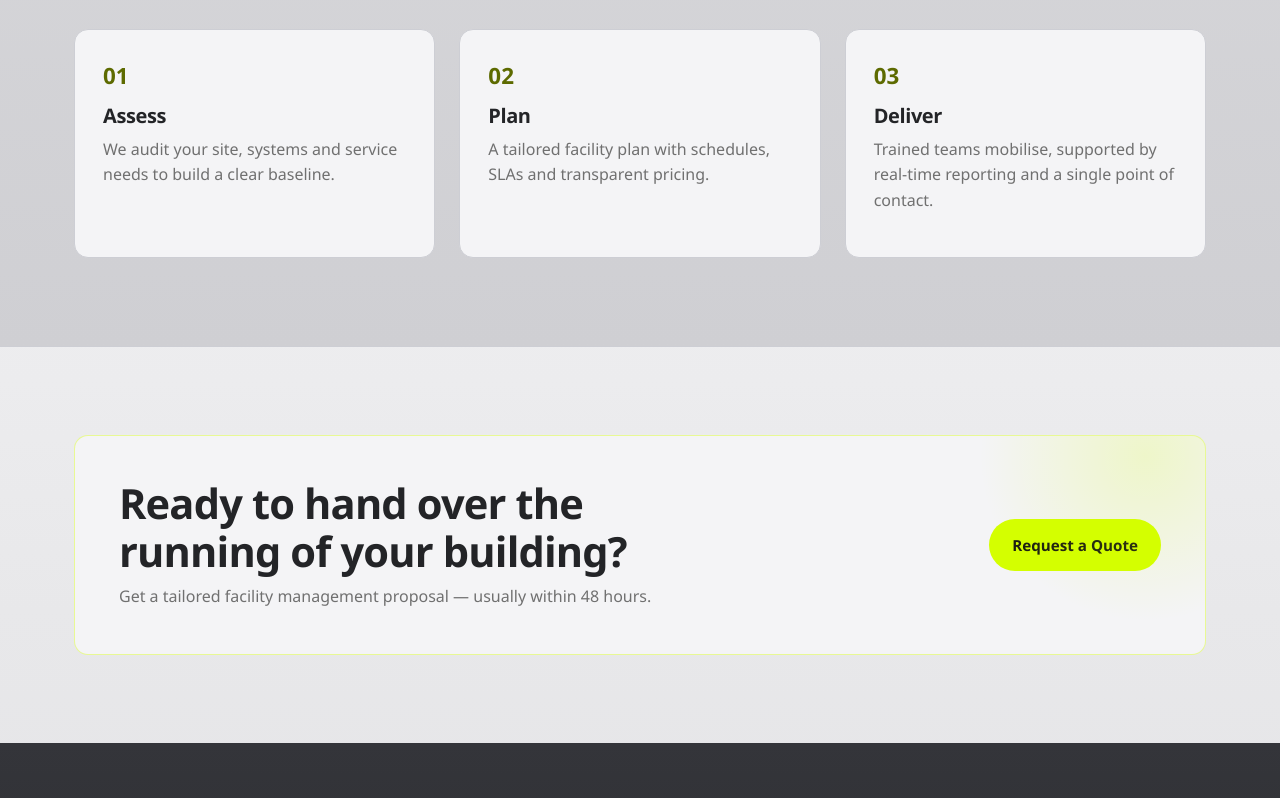
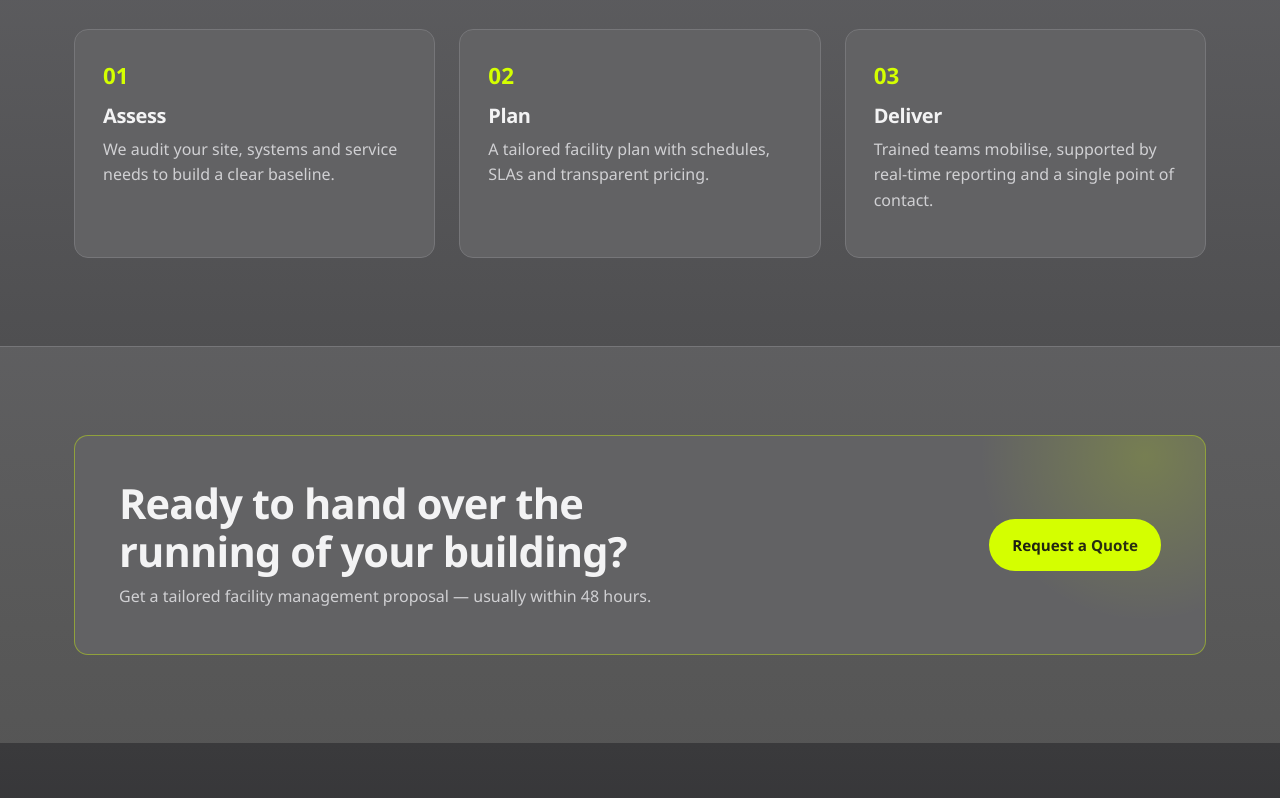
Before and after one commit to jasna18/facility-management, a Nuxt app in the folder frontend/: page / in a window 1280 px wide. Shown: the part 2078-2876 px from the top of the page. Built offline with nearby package versions, Linux system fonts and the light colour scheme.

Commit message:
Set #585858 as main color; re-layer grey shades

```diff
--- a/frontend/assets/css/main.css
+++ b/frontend/assets/css/main.css
@@ -4,27 +4,27 @@
    ===================================================================== */
 
 :root {
-  /* Surfaces — luxurious light gray */
-  --bg: #e8e8ea;
-  --surface: #f4f4f6;
-  --surface-2: #dcdce1;
-  --border: #cdced4;
+  /* Surfaces — gray, main color #585858 */
+  --bg: #585858;            /* MAIN color */
+  --surface: #626264;       /* cards — a touch lighter */
+  --surface-2: #6e6f72;     /* raised surfaces */
+  --border: #767679;
 
-  /* Gray scale — anchored on #707070 */
-  --gray: #707070;          /* mid gray — secondary text, mid tones */
-  --gray-soft: #9a9a9c;     /* lighter mid gray */
-  --gray-band: #d7d7da;     /* tinted section band */
-  --gray-deep: #34353a;     /* deep graphite — footer / dark band */
+  /* Gray scale — shades mixed around #585858 / #707070 */
+  --gray: #707070;          /* mid gray */
+  --gray-soft: #9a9b9e;     /* lighter mid gray */
+  --gray-band: #636366;     /* lighter band */
+  --gray-deep: #3a3a3c;     /* deepest gray — footer / dark band */
 
-  /* Text — graphite (not pure black) */
-  --text: #232427;
-  --muted: #707070;         /* secondary text uses the mid gray */
+  /* Text — light on gray */
+  --text: #f3f3f4;
+  --muted: #d0d0d3;         /* secondary text */
 
   /* Accent — fluorescent yellow */
   --accent: #d4ff00;        /* fills: buttons, badges, dots */
-  --accent-soft: #c6f000;   /* hover fill */
+  --accent-soft: #e2ff4d;   /* hover fill */
   --accent-ink: #1b1d12;    /* text placed on top of accent fills */
-  --accent-text: #5d6a00;   /* deep lime — accent-colored TEXT, readable on light */
+  --accent-text: #d4ff00;   /* accent-colored TEXT — bright on charcoal */
 
   /* Layout */
   --maxw: 1180px;
@@ -33,8 +33,8 @@
   --gap: 24px;
 
   /* Effects */
-  --shadow: 0 14px 34px rgba(31, 32, 36, 0.14);
-  --glow: 0 0 0 1px rgba(212, 255, 0, 0.55), 0 8px 26px rgba(160, 190, 0, 0.30);
+  --shadow: 0 16px 38px rgba(0, 0, 0, 0.42);
+  --glow: 0 0 0 1px rgba(212, 255, 0, 0.55), 0 8px 26px rgba(212, 255, 0, 0.18);
   --transition: 200ms ease;
 
   /* Type */
@@ -50,7 +50,7 @@ body {
   font-family: var(--font);
   /* Subtle top-to-bottom gray wash for depth */
   background:
-    linear-gradient(180deg, #ededef 0%, var(--bg) 36%, #e2e2e5 100%) fixed,
+    linear-gradient(180deg, #5f5f61 0%, var(--bg) 38%, #4d4d4d 100%) fixed,
     var(--bg);
   color: var(--text);
   line-height: 1.6;
@@ -87,7 +87,7 @@ img { max-width: 100%; display: block; }
 
 /* Tinted gray band — alternate sections for rhythm/depth */
 .section--alt {
-  background: linear-gradient(180deg, var(--gray-band), #cfcfd3);
+  background: linear-gradient(180deg, var(--gray-band), #4f4f51);
   border-top: 1px solid var(--border);
   border-bottom: 1px solid var(--border);
 }
@@ -167,7 +167,7 @@ img { max-width: 100%; display: block; }
 }
 .card:hover {
   transform: translateY(-4px);
-  border-color: rgba(93, 106, 0, 0.45);
+  border-color: rgba(212, 255, 0, 0.5);
   box-shadow: var(--shadow);
 }
 
--- a/frontend/components/AppHeader.vue
+++ b/frontend/components/AppHeader.vue
@@ -52,7 +52,7 @@ watch(() => route.path, () => (open.value = false))
   position: sticky;
   top: 0;
   z-index: 50;
-  background: rgba(244, 244, 246, 0.82);
+  background: rgba(80, 80, 82, 0.82);
   backdrop-filter: blur(10px);
   border-bottom: 1px solid var(--border);
 }
--- a/frontend/components/HeroSection.vue
+++ b/frontend/components/HeroSection.vue
@@ -60,8 +60,8 @@ defineProps<{
   inset: 0;
   z-index: 1;
   background:
-    linear-gradient(90deg, rgba(232, 232, 234, 0.95) 0%, rgba(232, 232, 234, 0.78) 45%, rgba(232, 232, 234, 0.30) 100%),
-    linear-gradient(0deg, rgba(232, 232, 234, 0.90) 0%, transparent 42%);
+    linear-gradient(90deg, rgba(64, 64, 65, 0.94) 0%, rgba(64, 64, 65, 0.72) 45%, rgba(64, 64, 65, 0.26) 100%),
+    linear-gradient(0deg, rgba(64, 64, 65, 0.88) 0%, transparent 42%);
 }
 .orb {
   position: absolute;
@@ -100,7 +100,7 @@ defineProps<{
   gap: 4px;
   padding: 20px;
   border-radius: var(--radius-sm);
-  background: rgba(244, 244, 246, 0.78);
+  background: rgba(58, 58, 60, 0.72);
   border: 1px solid var(--border);
   backdrop-filter: blur(6px);
   font-size: 0.85rem;
```
Also changed, not shown: 1 other file (tests, documents, lock files or other folders).
